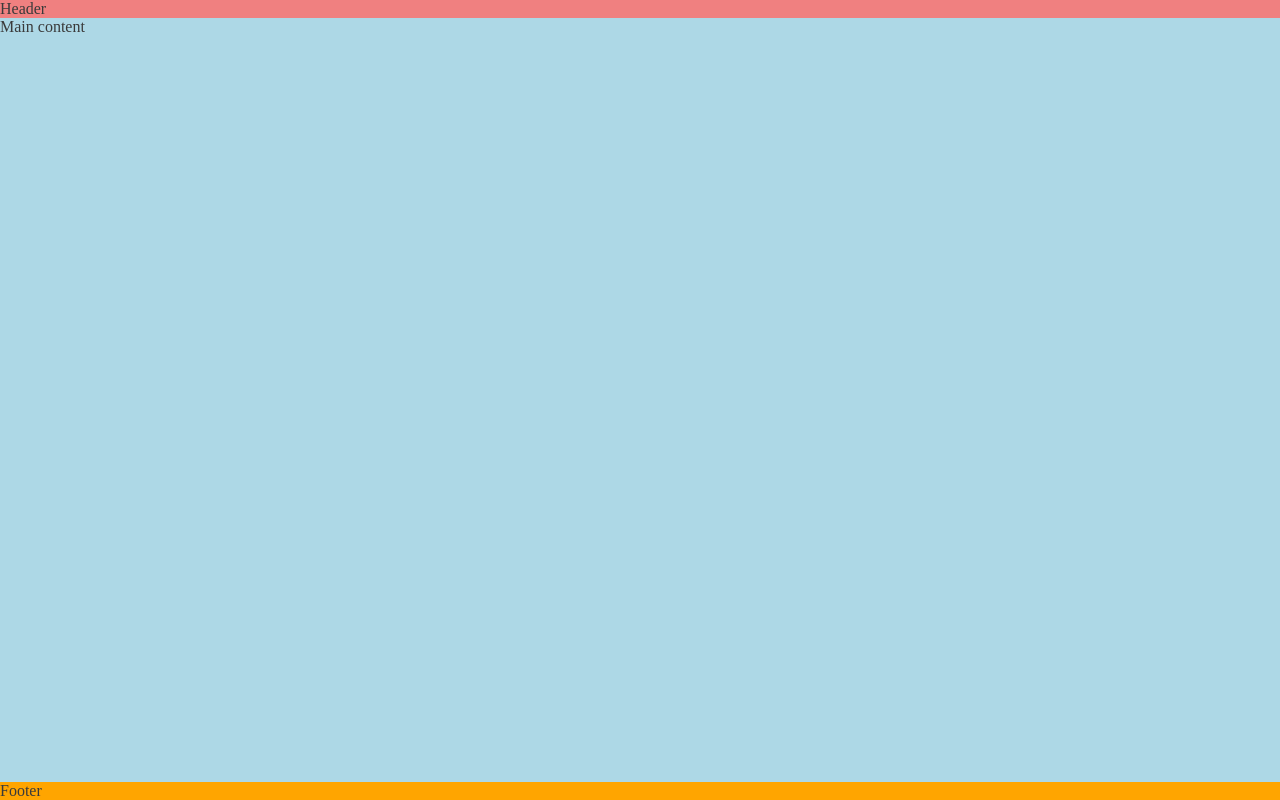
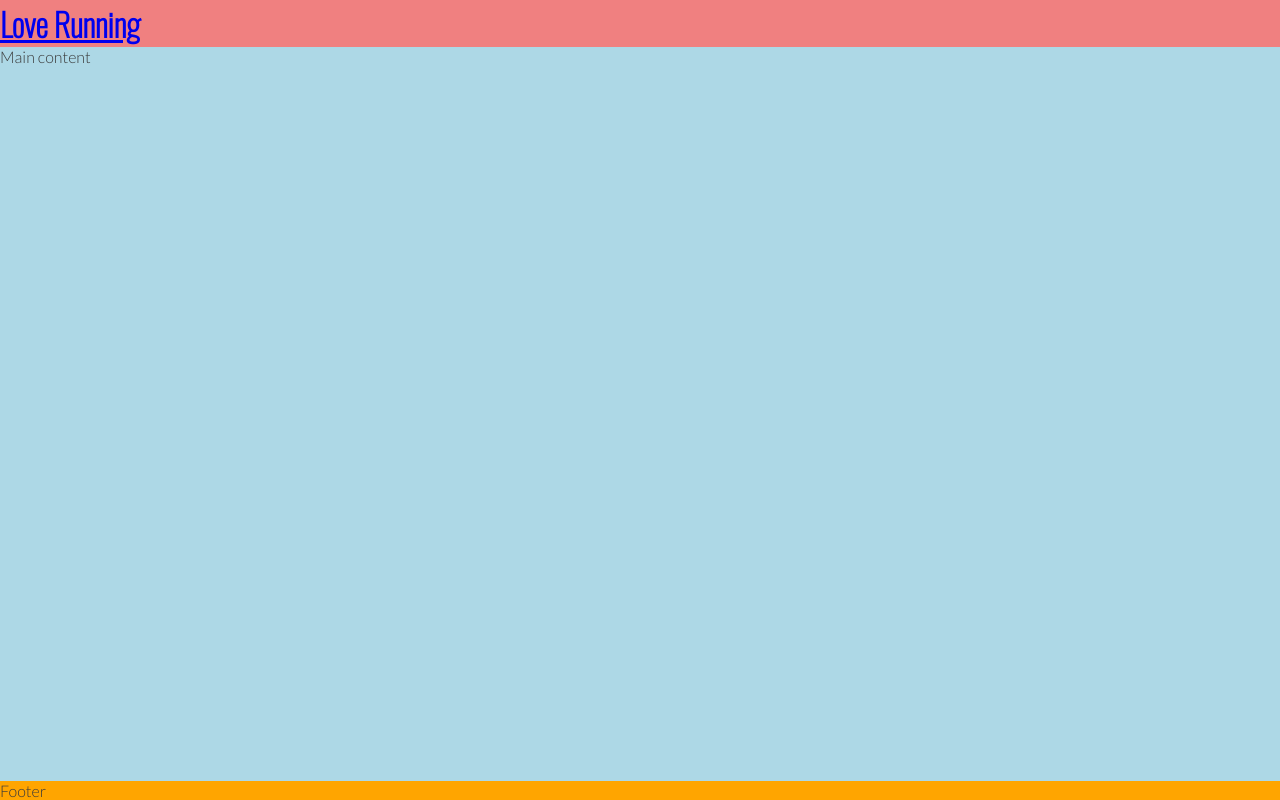
Before and after one commit to AmandaLesnik/love-running, a plain HTML site: page index.html in a window 1280 px wide. Drawn offline with nearby package versions, Linux system fonts and the light colour scheme.

Commit message:
Add logo to header and apply Oswald font

```diff
--- a/assets/css/style.css
+++ b/assets/css/style.css
@@ -1,7 +1,7 @@
 /* Google fonts import */
-@import url('https://fonts.googleapis.com/css2?family=Oswald:wght@200..700&display=swap');
+@import url('https://fonts.googleapis.com/css2?family=Lato:wght@300&family=Oswald:wght@200,300,400,500,600,700&display=swap');
 
-* {
+*{
   margin: 0;
   padding: 0;
   box-sizing: border-box;
@@ -14,12 +14,16 @@ body {
   flex-direction: column;
   /* Generic project styles*/
   color: #3a3a3a;
+  font-family: Lato, sans-serif;
+
 }
 
 /* Header */
 header {
   background-color: lightcoral;
 }
+
+h1 {font-family: 'Oswald', sans-serif;}
 
 /* Main Content */
 main {
--- a/index.html
+++ b/index.html
@@ -23,11 +23,14 @@
 
 <body>
     <!--Header-->
-    <header>Header</header>
+    <header>
+    <a href="index.html">
+        <h1 id="logo">Love Running</h1>
+    </a>
+</header>
 
     <!--Main content-->
     <main>Main content</main>
-
     <!--Footer-->
     <footer>Footer</footer>
 </body>
```
Lines whose indentation alone changed are shown as unchanged.
